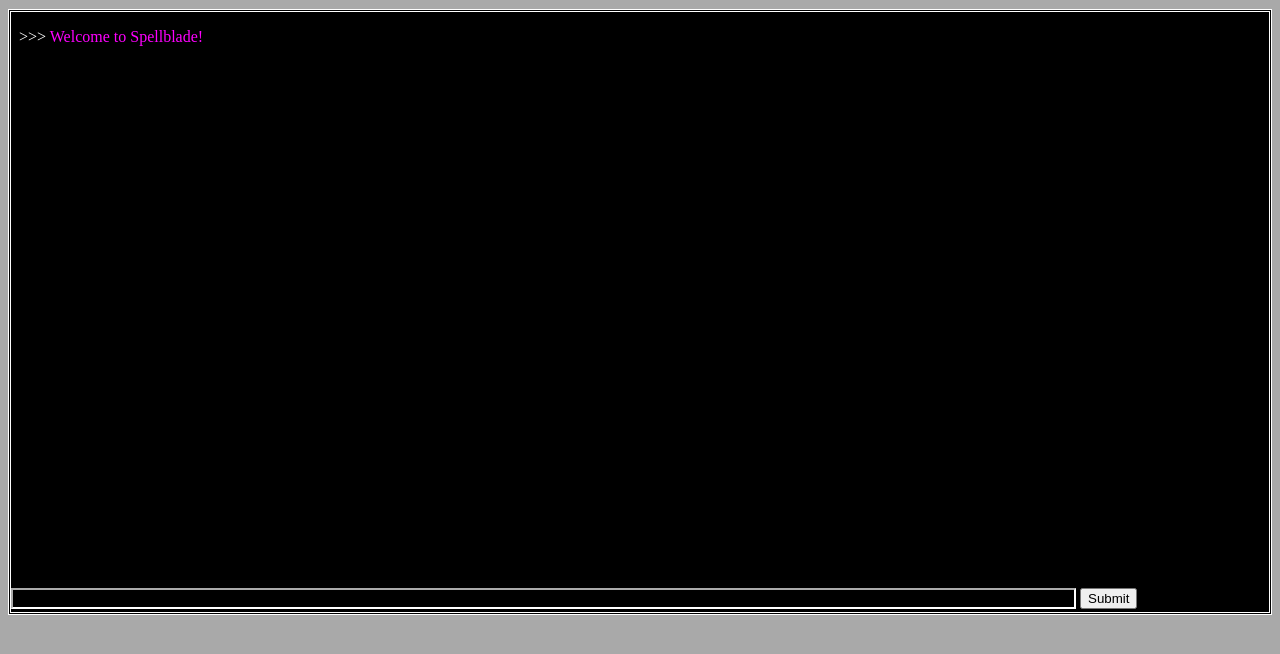
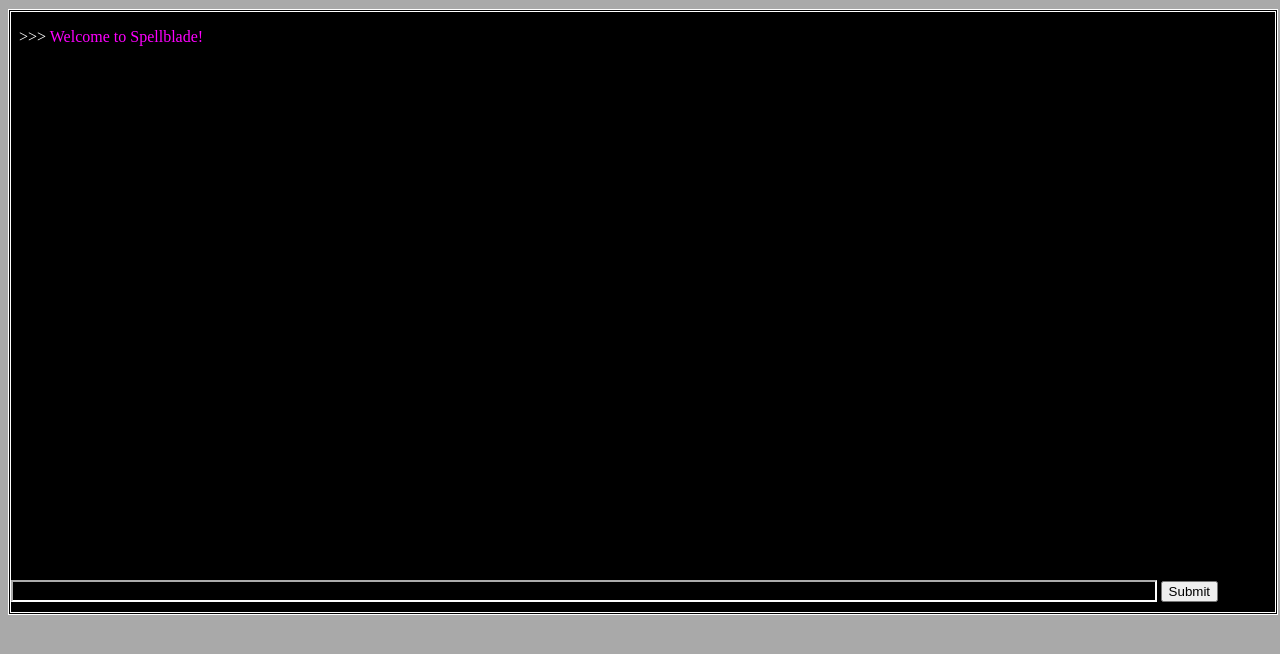
Before and after one commit to mohsr/spellblade, a plain HTML site: page client/index.html in a window 1280 px wide. Shown: the part 80-734 px from the top of the page. Drawn offline with Linux system fonts and the light colour scheme.

Commit message:
made input text bigger

```diff
--- a/client/index.html
+++ b/client/index.html
@@ -22,7 +22,7 @@
                     <span class="response purple">Welcome to Spellblade!</span>
                 </p>
             </div>
-            <input id="writebox" type="text" size="130"/>
+            <input id="writebox" type="text" />
             <button id="submitbutton" onclick="submitCommand()">Submit</button>
         </div>
     </body>
--- a/client/style.css
+++ b/client/style.css
@@ -13,14 +13,15 @@
 	border-style: double;
 	border-color: white;
 	color: white;
-    width: auto;
+    width: 100%;
     min-height: 75vh;
     max-height: 75vh;
 }
 
 #textbox {
-    min-height: 72vh;
-    max-height: 72vh;
+    min-height: 71vh;
+    max-height: 71vh;
+    width: 100%;
     overflow-y: auto;
 }
 
@@ -28,6 +29,8 @@
     background-color: black;
     border-color: white;
     color: white;
+    font-size: 14px;
+    width: 90%;
 }
 
 #links {
```
